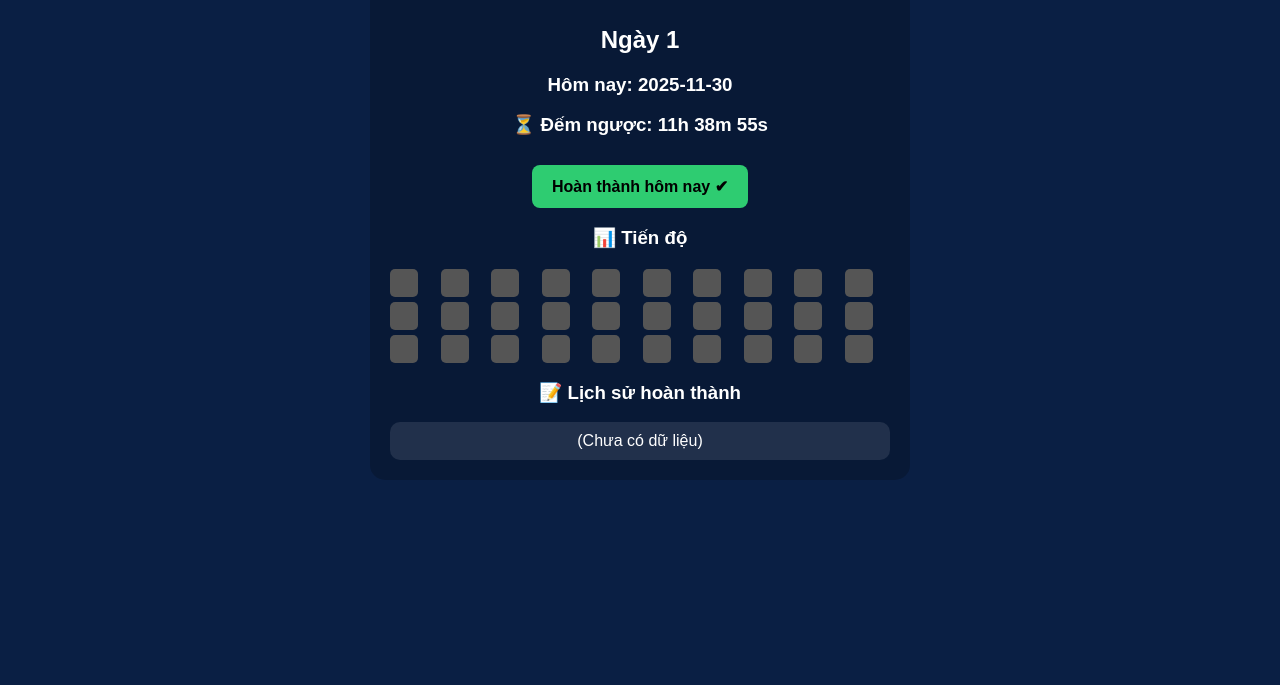
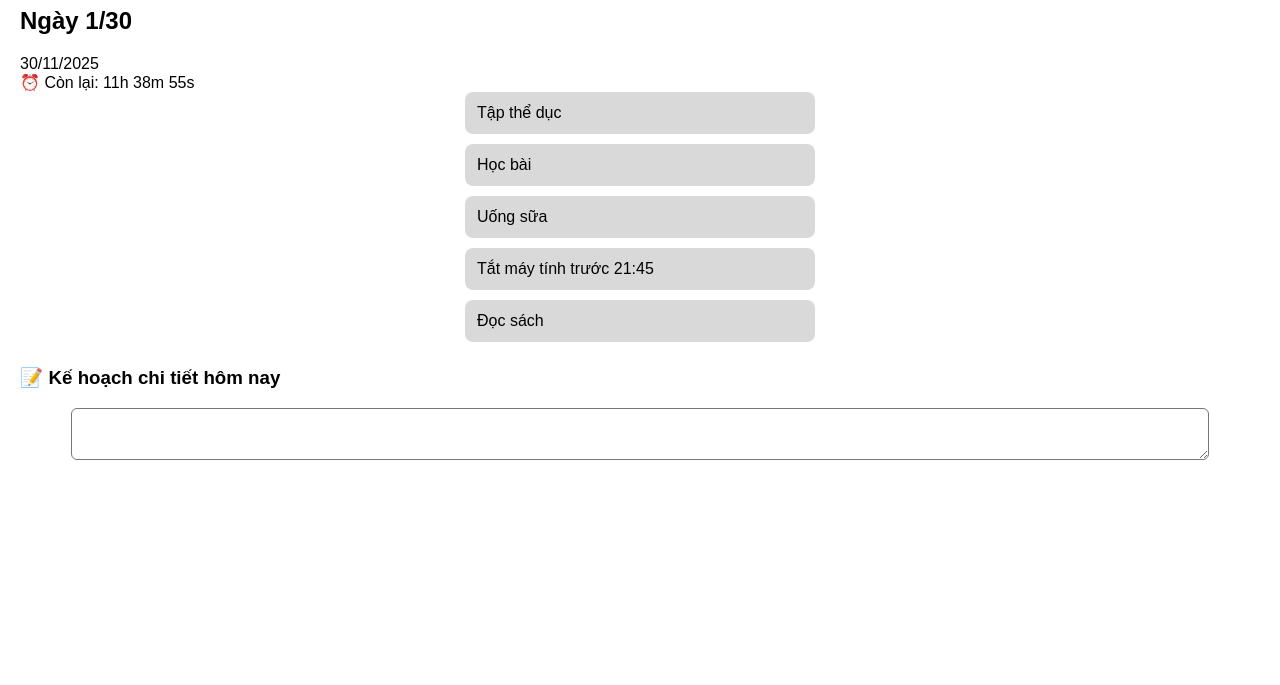
Before and after one commit to ptd369/dem-ngay, a plain HTML site: page index.html in a window 1280 px wide. Shown: the part 115-800 px from the top of the page. Drawn offline with Linux system fonts and the light colour scheme.

Commit message:
Update index.html

```diff
--- a/index.html
+++ b/index.html
@@ -1,244 +1,171 @@
 <!DOCTYPE html>
 <html lang="vi">
 <head>
-<meta charset="UTF-8">
+<meta charset="UTF-8" />
+<meta name="viewport" content="width=device-width, initial-scale=1.0" />
 <title>30 Ngày Thay Đổi Bản Thân</title>
 <style>
-    body {
-        font-family: Arial, sans-serif;
-        transition: 0.3s;
-        margin: 0;
-        padding: 20px;
-        text-align: center;
-    }
-
-    body.light {
-        background: #f1f1f1;
-        color: black;
-    }
-
-    body.dark {
-        background: #0a1f44;
-        color: white;
-    }
-
-    .container {
-        max-width: 500px;
-        margin: auto;
-        padding: 20px;
-        border-radius: 15px;
-        background: rgba(0,0,0,0.2);
-    }
-
-    button {
-        padding: 12px 20px;
-        font-size: 16px;
-        border: none;
-        margin-top: 10px;
-        border-radius: 8px;
-        cursor: pointer;
-        font-weight: bold;
-    }
-
-    .success { background: #2ecc71; color: black; }
-    .fail { background: #e74c3c; color: white; }
-
-    #progress {
-        margin-top: 20px;
-        display: grid;
-        grid-template-columns: repeat(10, 1fr);
-        gap: 5px;
-    }
-
-    .dot {
-        width: 28px;
-        height: 28px;
-        border-radius: 5px;
-    }
-
-    .done { background: #2ecc71; }
-    .miss { background: #e74c3c; }
-    .none { background: #555; }
-
-    #historyBox {
-        margin-top: 15px;
-        padding: 10px;
-        border-radius: 10px;
-        background: rgba(255,255,255,0.1);
-    }
-
-    #themeBtn {
-        position: fixed;
-        top: 15px;
-        right: 15px;
-        padding: 8px 15px;
-        border-radius: 8px;
-        cursor: pointer;
-        border: none;
-        background: #3498db;
-        color: white;
-    }
+body { font-family: Arial; margin:0; padding:20px; background:var(--bg); color:var(--text);}
+:root { --bg:#fff; --text:#000; --accent:#4caf50;}
+.dark { --bg:#121212; --text:#fff; --accent:#81c784;}
+.task-list {max-width:350px; margin:auto; display:flex; flex-direction:column; gap:10px;}
+.task {padding:12px; border-radius:8px; background:rgba(0,0,0,0.15); cursor:pointer;}
+.task.completed {background:var(--accent); color:white;}
+textarea {width:90%; margin:15px auto; display:block; padding:10px; border-radius:6px;}
+h3 { margin-top:25px; }
 </style>
 </head>
+<body>
+<button class="toggle-mode">🌙</button>
+<h1>🌟 30 Ngày Thay Đổi Bản Thân 🌟</h1>
+<h2 id="dayTitle"></h2>
+<div id="date"></div>
+<div id="countdown"></div>
 
-<body class="dark">
+<div class="task-list" id="taskList"></div>
 
-<button id="themeBtn">Light Mode</button>
+<h3 id="doneMessage" style="text-align:center;color:var(--accent);"></h3>
 
-<h1>🌟 30 Ngày Thay Đổi Bản Thân 🌟</h1>
-
-<div class="container">
-    <h2 id="dayLabel"></h2>
-    <h3 id="dateLabel"></h3>
-
-    <h3>⏳ Đếm ngược: <span id="countdown"></span></h3>
-
-    <button id="btn" class="success">Hoàn thành hôm nay ✔</button>
-    <div id="msg"></div>
-
-    <h3>📊 Tiến độ</h3>
-    <div id="progress"></div>
-
-    <h3>📝 Lịch sử hoàn thành</h3>
-    <div id="historyBox"></div>
-</div>
+<h3>📝 Kế hoạch chi tiết hôm nay</h3>
+<textarea id="planBox"></textarea>
 
 <script>
-    function todayStr() {
-        const d = new Date();
-        return d.getFullYear() + "-" + (d.getMonth()+1) + "-" + d.getDate();
-    }
+// ==============================
+// INITIALIZE DATA
+// ==============================
+const tasks=["Tập thể dục","Học bài","Uống sữa","Tắt máy tính trước 21:45","Đọc sách"];
+let now=new Date();
+const todayKey=now.toDateString();
 
-    const today = todayStr();
+let data=JSON.parse(localStorage.getItem("progressData"))||{
+  day:1,
+  history:{},
+  plans:{},
+  lastDate:todayKey
+};
 
-    let dayIndex = Number(localStorage.getItem("dayIndex")) || 1;
-    let lastDone = localStorage.getItem("lastDone");
-    let history = JSON.parse(localStorage.getItem("history") || "[]");
+if(!data.history) data.history={};
+if(!data.plans) data.plans={};
 
-    const dayLabel = document.getElementById("dayLabel");
-    const dateLabel = document.getElementById("dateLabel");
-    const btn = document.getElementById("btn");
-    const msg = document.getElementById("msg");
-    const historyBox = document.getElementById("historyBox");
-    const progress = document.getElementById("progress");
+// ==============================
+// HANDLE DAY SWITCH
+// ==============================
+if(data.lastDate!==todayKey){
+  const last=new Date(data.lastDate);
+  const diff=(now-last)/86400000;
 
-    // -----------------------------
-    // XỬ LÝ THẤT BẠI NGÀY HÔM QUA
-    // -----------------------------
-    if (lastDone && lastDone !== today) {
-        msg.innerHTML = "<div class='fail'>❌ Bạn đã thất bại vì bỏ lỡ ngày hôm qua!</div>";
-        localStorage.clear();
+  if(diff>=1 && !data.history[data.lastDate]){
+    alert("😢 Bạn đã thất bại! Reset lại ngày 1.");
+    data.day=1;
+    data.history={};
+    data.plans={};
+  }
 
-        dayIndex = 1;
-        history = [];
-    }
+  data.lastDate=todayKey;
+  localStorage.setItem("progressData",JSON.stringify(data));
+}
 
-    dateLabel.innerHTML = "Hôm nay: " + today;
-    dayLabel.innerHTML = "Ngày " + dayIndex;
+// ==============================
+// RENDER BASIC INFO
+// ==============================
+document.getElementById("dayTitle").innerText=`Ngày ${data.day}/30`;
+document.getElementById("date").innerText=now.toLocaleDateString("vi-VN");
 
-    // -----------------------------
-    // NẾU HÔM NAY ĐÃ HOÀN THÀNH
-    // -----------------------------
-    if (lastDone === today) {
-        btn.disabled = true;
-        btn.style.background = "gray";
-        msg.innerHTML = "<div class='success'>✔ Bạn đã hoàn thành hôm nay!</div>";
-    }
+loadTasks();
+checkDailyCompletion();
+loadPlans();
+countdown();
 
-    // -----------------------------
-    // NÚT HOÀN THÀNH HÔM NAY
-    // -----------------------------
-    btn.addEventListener("click", () => {
-        localStorage.setItem("lastDone", today);
+// ==============================
+// LOAD TASKS
+// ==============================
+function loadTasks(){
+ const list=document.getElementById("taskList"); list.innerHTML="";
+ let completed=JSON.parse(localStorage.getItem(todayKey))||[];
+ if(!Array.isArray(completed)) completed=[];
 
-        history.push({ day: dayIndex, date: today });
-        localStorage.setItem("history", JSON.stringify(history));
+ tasks.forEach(t=>{
+   const div=document.createElement("div");
+   div.className="task";
+   div.innerText=t;
+   if(completed.includes(t)) div.classList.add("completed");
+   div.onclick=()=>toggle(t,div);
+   list.appendChild(div);
+ });
+}
 
-        dayIndex++;
-        if (dayIndex > 30) dayIndex = 30;
-        localStorage.setItem("dayIndex", dayIndex);
+// ==============================
+// TOGGLE TASK
+// ==============================
+function toggle(task,el){
+ let completed=JSON.parse(localStorage.getItem(todayKey))||[];
+ if(!Array.isArray(completed)) completed=[];
 
-        btn.disabled = true;
-        btn.style.background = "gray";
-        msg.innerHTML = "<div class='success'>✔ Bạn đã hoàn thành hôm nay!</div>";
+ if(completed.includes(task)){
+   completed=completed.filter(x=>x!==task);
+   el.classList.remove("completed");
+ } else {
+   completed.push(task);
+   el.classList.add("completed");
+ }
+ localStorage.setItem(todayKey,JSON.stringify(completed));
 
-        renderProgress();
-        renderHistory();
-    });
+ checkDailyCompletion();
 
-    // -----------------------------
-    // LỊCH SỬ HOÀN THÀNH
-    // -----------------------------
-    function renderHistory() {
-        if (history.length === 0) {
-            historyBox.innerHTML = "(Chưa có dữ liệu)";
-            return;
-        }
+ if(completed.length===tasks.length && !data.history[todayKey]){
+   data.history[todayKey]=`Hoàn thành ngày ${data.day}`;
+   data.day++;
+   localStorage.setItem("progressData",JSON.stringify(data));
+ }
+}
 
-        historyBox.innerHTML = history.map(h =>
-            `Ngày ${h.day}: ✔ (${h.date})`
-        ).join("<br>");
-    }
+// ==============================
+// DAILY COMPLETION CHECK
+// ==============================
+function checkDailyCompletion(){
+  let completed=JSON.parse(localStorage.getItem(todayKey))||[];
+  const msgEl=document.getElementById("doneMessage");
 
-    // -----------------------------
-    // BIỂU ĐỒ TIẾN ĐỘ 30 NGÀY
-    // -----------------------------
-    function renderProgress() {
-        progress.innerHTML = "";
+  if(completed.length===tasks.length){
+    msgEl.innerText="🎉 Bạn đã hoàn thành mục tiêu hôm nay!";
+  } else {
+    msgEl.innerText="";
+  }
+}
 
-        for (let i = 1; i <= 30; i++) {
-            const box = document.createElement("div");
-            box.classList.add("dot");
+// ==============================
+// PLANS
+// ==============================
+function loadPlans(){
+ const box=document.getElementById("planBox");
+ box.value=data.plans[todayKey]||"";
+ box.oninput=()=>{
+   data.plans[todayKey]=box.value;
+   localStorage.setItem("progressData",JSON.stringify(data));
+ };
+}
 
-            if (history.some(h => h.day === i)) box.classList.add("done");
-            else if (i < dayIndex - 1) box.classList.add("miss");
-            else box.classList.add("none");
+// ==============================
+// COUNTDOWN
+// ==============================
+function countdown(){
+ const n=new Date();
+ const midnight=new Date(); midnight.setHours(24,0,0,0);
+ const diff=midnight-n;
+ const h=Math.floor(diff/3600000), m=Math.floor((diff%3600000)/60000), s=Math.floor((diff%60000)/1000);
+ document.getElementById("countdown").innerText=`⏰ Còn lại: ${h}h ${m}m ${s}s`;
+ setTimeout(countdown,1000);
+}
 
-            progress.appendChild(box);
-        }
-    }
-
-    renderProgress();
-    renderHistory();
-
-    // -----------------------------
-    // ĐẾM NGƯỢC ĐẾN 00:00
-    // -----------------------------
-    function updateCountdown() {
-        const now = new Date();
-        const midnight = new Date();
-        midnight.setHours(24,0,0,0);
-
-        let diff = (midnight - now) / 1000;
-
-        const h = Math.floor(diff / 3600);
-        diff %= 3600;
-
-        const m = Math.floor(diff / 60);
-        const s = Math.floor(diff % 60);
-
-        document.getElementById("countdown").innerHTML =
-            `${h}h ${m}m ${s}s`;
-    }
-    setInterval(updateCountdown, 1000);
-
-    // -----------------------------
-    // DARK / LIGHT MODE
-    // -----------------------------
-    const themeBtn = document.getElementById("themeBtn");
-
-    themeBtn.addEventListener("click", () => {
-        if (document.body.classList.contains("dark")) {
-            document.body.classList.remove("dark");
-            document.body.classList.add("light");
-            themeBtn.innerHTML = "Dark Mode";
-        } else {
-            document.body.classList.remove("light");
-            document.body.classList.add("dark");
-            themeBtn.innerHTML = "Light Mode";
-        }
-    });
+// ==============================
+// DARK MODE
+// ==============================
+const toggleBtn=document.querySelector(".toggle-mode");
+if(localStorage.getItem("theme")==="dark") document.body.classList.add("dark");
+toggleBtn.onclick=()=>{
+ document.body.classList.toggle("dark");
+ localStorage.setItem("theme",document.body.classList.contains("dark")?"dark":"light");
+};
 </script>
-
 </body>
 </html>
```
